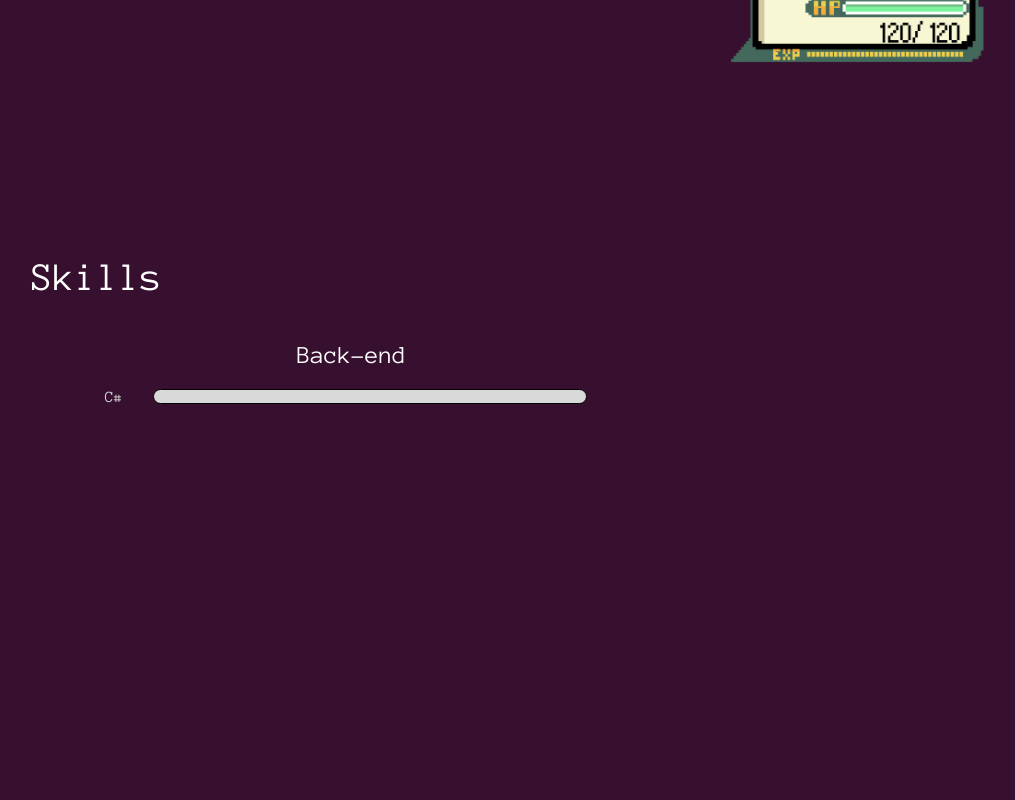
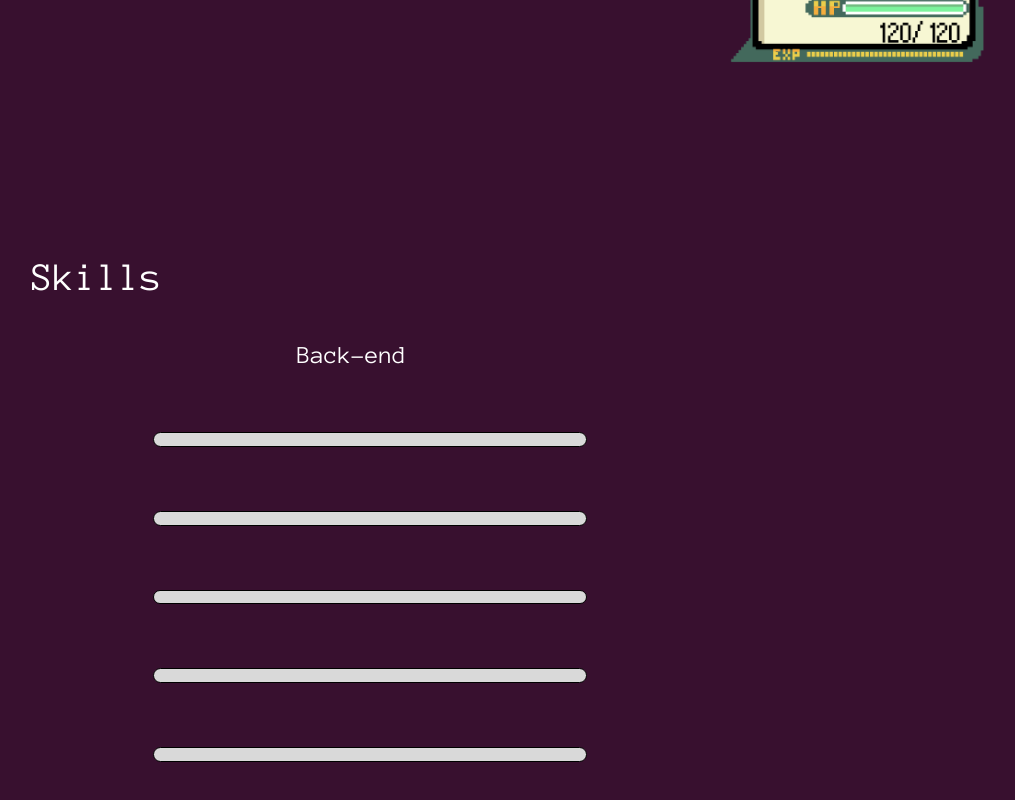
Before and after one commit to atir75/Portfolio-React, a React (Vite) app: page / in a window 1280 px wide. Shown: the part 1542-2342 px from the top of the page, without its empty margins (87-1102 px from the left). After the commit the page ends 2304 px from the top, so only its background shows below. Built offline with nearby package versions, Linux system fonts and the light colour scheme.

Commit message:
wip(Skilss): bars created

```diff
--- a/src/components/Skilss/index.tsx
+++ b/src/components/Skilss/index.tsx
@@ -3,10 +3,17 @@ import "../Skilss/styles.css"
 export function Skills() {
     return (
         <>
+
+
             <h1 className="TextSkills">Skills</h1>
             <h2 className="Backend">Back-end</h2>
-            <div className="back1">C#</div>
-            <div className="progress-bar"></div>
+            <div className="ProgressBars">
+                <div className="progress-bar"></div>
+                <div className="progress-bar"></div>
+                <div className="progress-bar"></div>
+                <div className="progress-bar"></div>
+                <div className="progress-bar"></div>
+            </div>
         </>
     )
 }
--- a/src/components/Skilss/styles.css
+++ b/src/components/Skilss/styles.css
@@ -26,11 +26,40 @@
 
 .progress-bar{
     height: 0.8rem;
+    display: flex;
+    flex-direction: column;
+    justify-content: center;
     width: 27rem;
     background-color: #D9D9D9;
     border: 1px solid;
     border-radius: 25px;
     margin-top: 4rem;
     margin-left: 15rem;
-    margin-bottom: 29rem;
 }
+
+/*
+.progress-barNJS{
+    height: 0.8rem;
+    width: 27rem;
+    background-color: #D9D9D9;
+    border: 1px solid;
+    border-radius: 25px;
+    margin-top: -28rem;
+    margin-left: 15rem;
+}
+
+.teste{
+    font-family: 'Anonymous Pro', monospace;
+    height: 15px;
+    margin-left: 12rem;
+    width: 20px;
+    color: #D9D9D9;
+} */
+/* .back2{
+    font-family: 'Anonymous Pro', monospace;
+    background-color: red;
+    height: 15px;
+    margin-left: 10rem;
+    width: 20px;
+    color: #D9D9D9;
+} */
```
